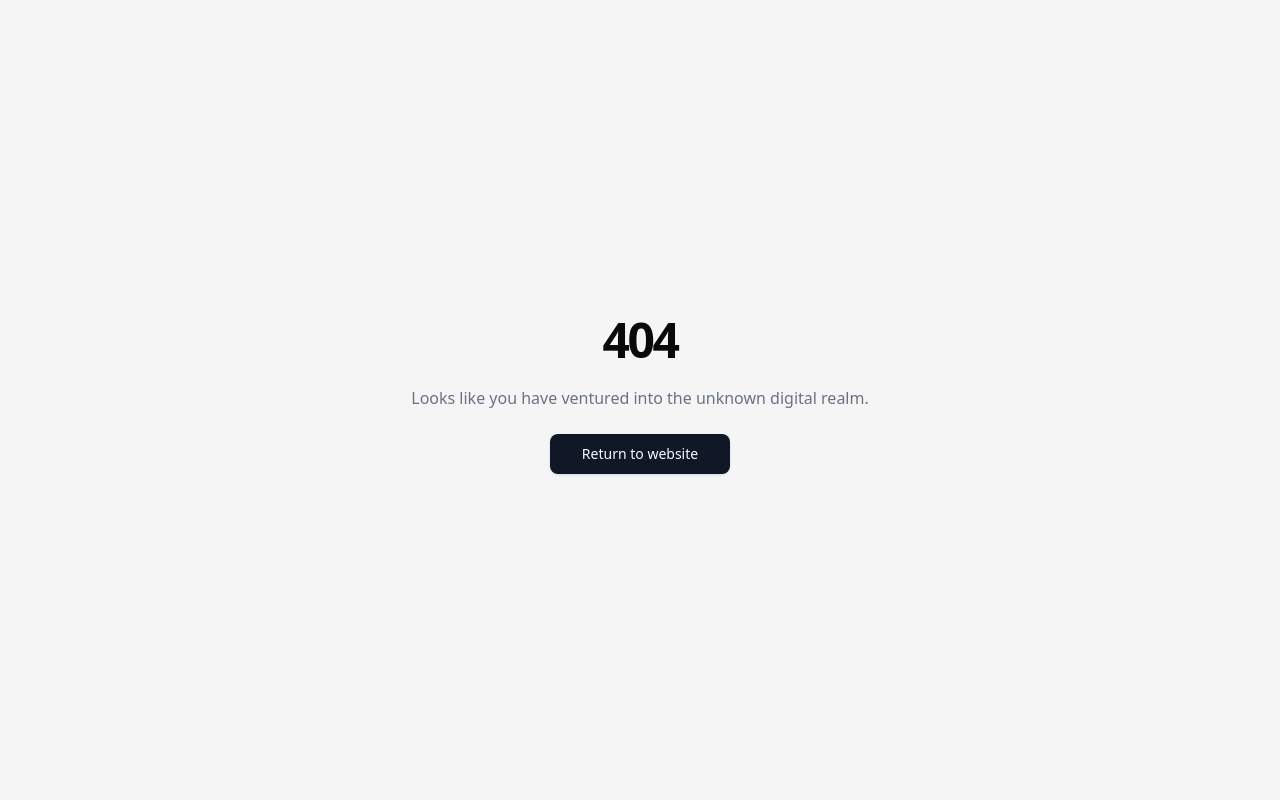
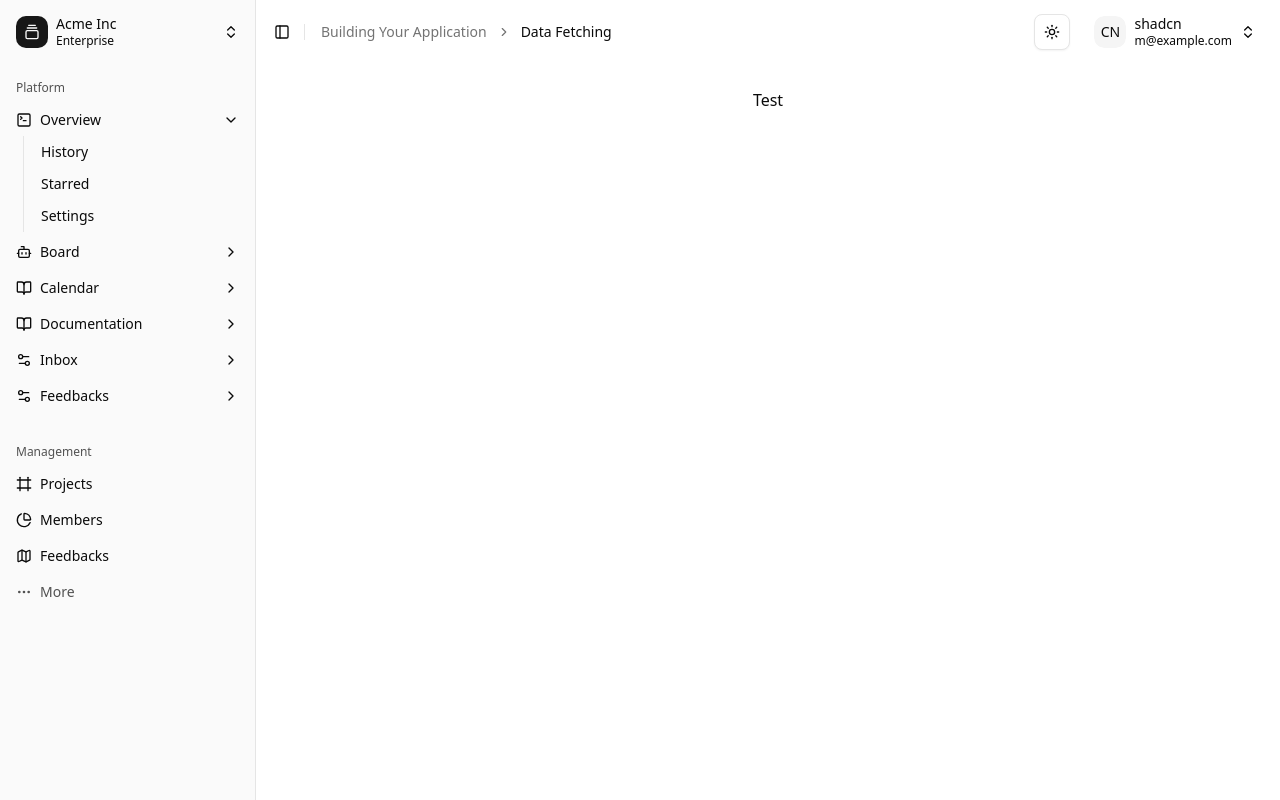
Before and after one commit to dinhngocduy2000/interstellar, a Next.js app: page / in a window 1280 px wide. Before the commit this address had no page. Built offline with nearby package versions, Linux system fonts and the light colour scheme.

Commit message:
feat: setting up home page

```diff
--- a/src/app/(auth)/login/(login-form)/login-form-component.tsx
+++ b/src/app/(auth)/login/(login-form)/login-form-component.tsx
@@ -12,6 +12,9 @@ import { zodResolver } from "@hookform/resolvers/zod";
 import FormInputContainer from "@/components/reusable/form-input-container";
 import { useLoginMutation } from "@/lib/queries/auth-query";
 import { toast } from "react-toastify";
+import { useRouter } from "next/navigation";
+import { ROUTE_PATH } from "@/lib/enum/route-path";
+import { setCookiesAction } from "@/actions/cookie";
 
 const LoginFormComponent = () => {
   const {
@@ -22,10 +25,11 @@ const LoginFormComponent = () => {
     resolver: zodResolver(LoginSchema),
     mode: "onChange",
   });
+  const navigate = useRouter();
   const { mutateAsync } = useLoginMutation({
-    onSuccess: () => {
-      toast.success("Login successful");
-      console.log("Login successful");
+    onSuccess: (res) => {
+      setCookiesAction(res);
+      navigate.replace(ROUTE_PATH.HOME);
     },
     onError: (error) => {
       toast.error("Login failed");
--- /dev/null
+++ b/src/app/(private)/(home)/client-component.tsx
@@ -0,0 +1,9 @@
+"use client";
+
+export default function HomePageClientComponent() {
+  return (
+    <div className="h-full bg-background p-6 max-w-7xl mx-auto flex flex-col">
+      <p>Test</p>
+    </div>
+  );
+}
--- /dev/null
+++ b/src/app/(private)/(home)/page.tsx
@@ -0,0 +1,23 @@
+import {
+  HydrationBoundary,
+  QueryClient,
+  dehydrate,
+} from "@tanstack/react-query";
+import React from "react";
+import HomePageClientComponent from "./client-component";
+
+const HomePage = async () => {
+  const queryClient = new QueryClient();
+
+  await queryClient.prefetchQuery({
+    queryKey: ["test"],
+    queryFn: () => "1",
+  });
+  return (
+    <HydrationBoundary state={dehydrate(queryClient)}>
+      <HomePageClientComponent />
+    </HydrationBoundary>
+  );
+};
+
+export default HomePage;
--- a/src/lib/queries/auth-query.ts
+++ b/src/lib/queries/auth-query.ts
@@ -1,20 +1,22 @@
 import { useMutation } from "@tanstack/react-query";
 import { IMutation } from "../interfaces/utils";
-import { LoginForm } from "../interfaces/auth";
+import { LoginForm, LoginResponse } from "../interfaces/auth";
 import { loginAPI } from "../api/auth";
-
+type ILoginMutation = Omit<IMutation, "onSuccess"> & {
+  onSuccess: (_data: LoginResponse) => void;
+};
 export const useLoginMutation = ({
   onSuccess,
   onError,
   onMutate,
   signal,
-}: IMutation) => {
+}: ILoginMutation) => {
   return useMutation({
     mutationFn: async (data: LoginForm) => {
       return await loginAPI(data, signal);
     },
-    onSuccess: () => {
-      onSuccess?.();
+    onSuccess: (data) => {
+      onSuccess?.(data);
     },
     onError: (error) => {
       onError?.(error);
```
